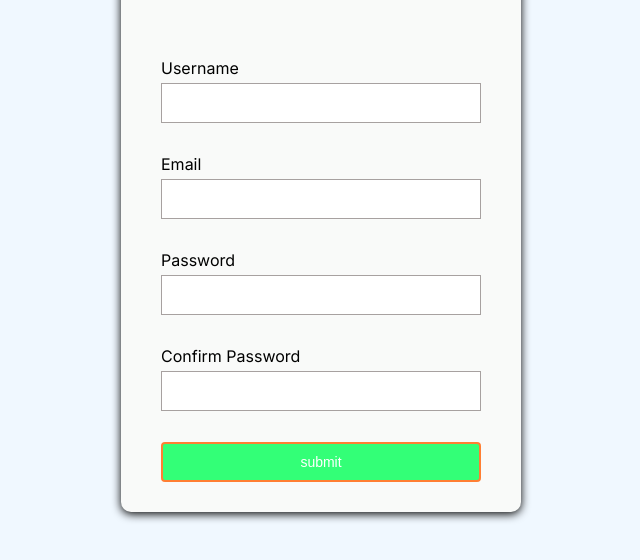
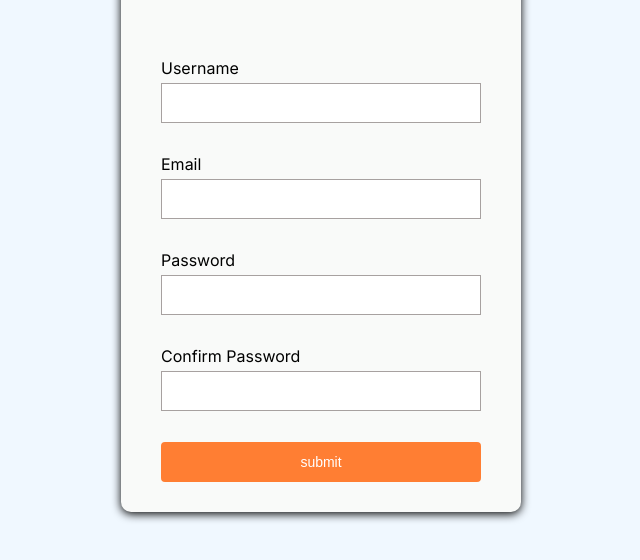
Before and after one commit to CabdoristoH/Course_javaScript, a plain HTML site: page FormValidation/index.html in a window 1280 px wide. Shown: the part 200-760 px from the top of the page, without its empty margins (319-959 px from the left). Drawn offline with Linux system fonts and the light colour scheme.

Commit message:
change css btn color

```diff
--- a/FormValidation/main.css
+++ b/FormValidation/main.css
@@ -82,7 +82,7 @@ body{
 .btn{
     width: 100%;
     padding: 10px 20px;
-    background-color: #33ff77;
+    background-color: #FF7E33;
     border:2px solid #FF7E33;
     color: #fff;
     font-size: 14px;
```
